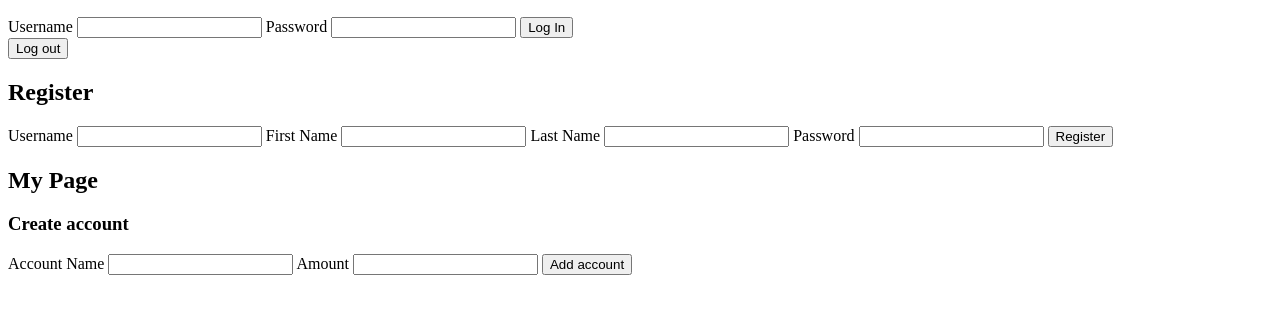
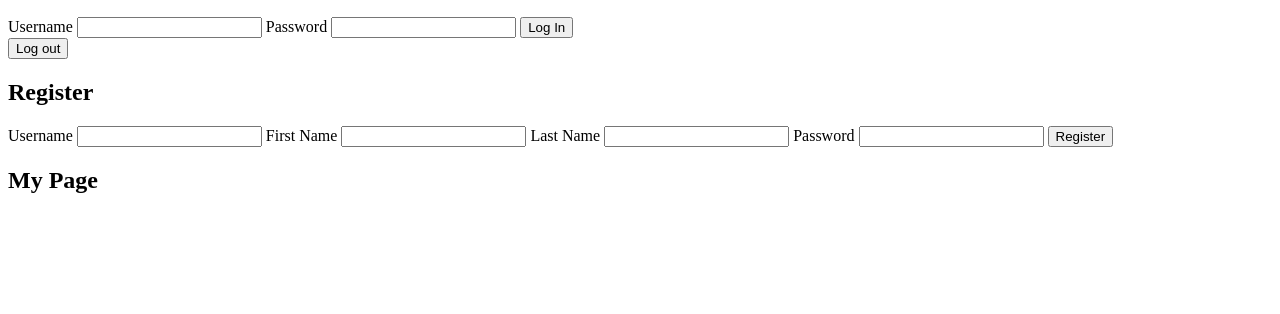
Before and after one commit to blancaley/banking-app-nodejs-express, a website with bundled scripts: page public/index.html in a window 1280 px wide. Shown: the part 110-424 px from the top of the page. Built offline with nearby package versions, Linux system fonts and the light colour scheme; files whose address does not match are found by name.

```diff
--- a/public/index.html
+++ b/public/index.html
@@ -44,18 +44,7 @@
     <h2>My Page</h2>
     <p id="welcomeMsg"></p>
     <aside id="userProfile"></aside>
-    <div id="createAccount">
-      <form>
-        <h3>Create account</h3>
-        <label for="accountName">Account Name</label>
-        <input type="text" name="accountName" id="accountName">
-
-        <label for="amount">Amount</label>
-        <input type="number" name="amount" id="amount">
-
-        <button>Add account</button>
-      </form>
-    </div>
+    <div id="createAccount"></div>
     <div id="userAccounts"></div>
   </section>
   <script type="module" src="./js/main.js"></script>
--- a/public/js/modules/isloggedin.mjs
+++ b/public/js/modules/authentication/isloggedin.mjs
@@ -1,4 +1,4 @@
-import { renderLoggedInPage, renderPublicPage } from "./render.mjs"
+import { renderLoggedInPage, renderPublicPage } from "../renders/render.mjs"
 
 const isLoggedIn = async () => {
   const res = await fetch("/api/loggedin");
--- a/public/js/modules/render.mjs
+++ b/public/js/modules/renders/render.mjs
@@ -1,4 +1,4 @@
-import { loginForm, registerForm, logoutForm, userPage, welcomeMsg } from "./constants.mjs"
+import { loginForm, registerForm, logoutForm, userPage, welcomeMsg } from "../constants.mjs"
 
 const userProfileWrapper = document.getElementById("userProfile");
 const createAccountWrapper = document.getElementById("createAccount");
```
Also changed, not shown: public/js/main.js (+4 -4 lines), public/js/modules/authentication/login.mjs (renamed from public/js/modules/login.mjs), public/js/modules/authentication/logout.mjs (renamed from public/js/modules/logout.mjs), public/js/modules/authentication/register.mjs (renamed from public/js/modules/register.mjs).
